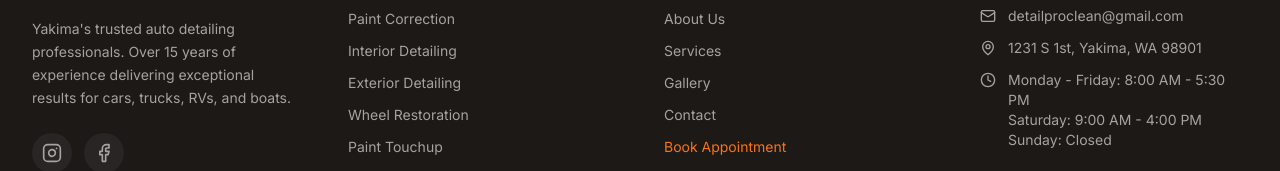
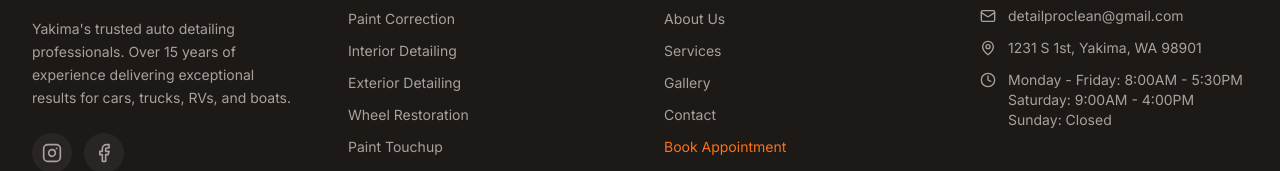
Before and after one commit to LADdigital/proclean-website, a React (Vite) app: page /about in a window 1280 px wide. Shown: the part 2859-3030 px from the top of the page. Built offline with nearby package versions, Linux system fonts and the light colour scheme; no server answers.

Commit message:
Updated services.ts

```diff
--- a/src/data/services.ts
+++ b/src/data/services.ts
@@ -20,8 +20,8 @@ export const CONTACT = {
   instagram: 'https://www.instagram.com/procleanautoyakima?utm_source=ig_web_button_share_sheet&igsh=ZDNlZDc0MzIxNw==',
   facebook: 'https://www.facebook.com/ProCleanAutoDetail',
   hours: {
-    weekday: 'Monday - Friday: 8:00 AM - 5:30 PM',
-    saturday: 'Saturday: 9:00 AM - 4:00 PM',
+    weekday: 'Monday - Friday: 8:00AM - 5:30PM',
+    saturday: 'Saturday: 9:00AM - 4:00PM',
     sunday: 'Sunday: Closed',
   },
 };
```
